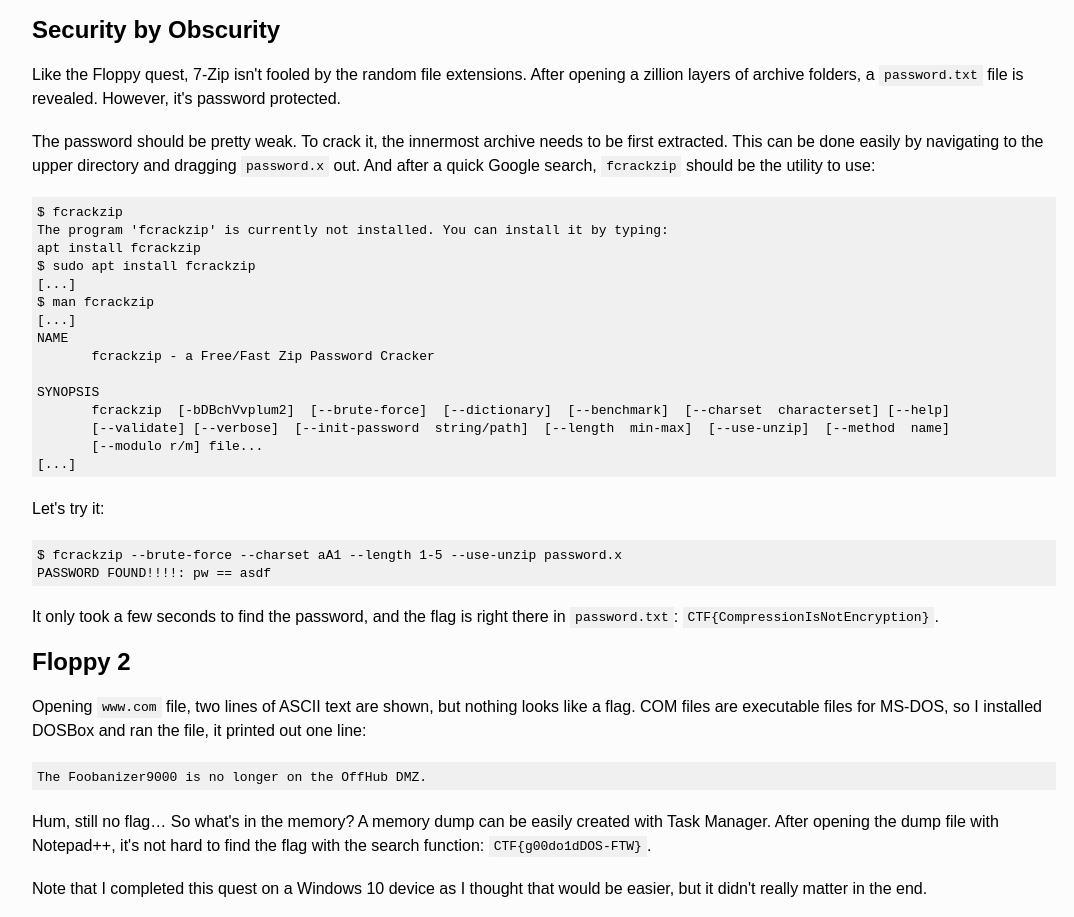
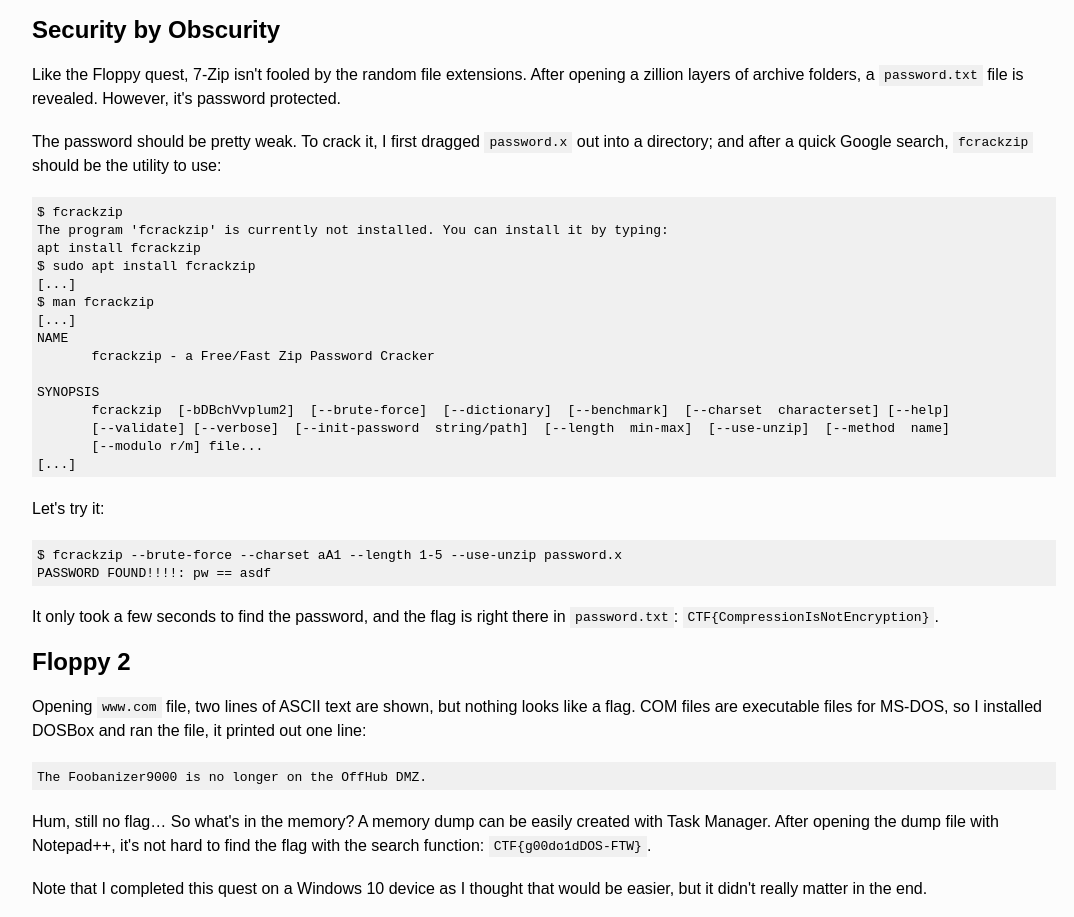
Before and after one commit to jspenguin2017/Blog, a website: page docs/Google_CTF_2018_1.html in a window 1280 px wide. Shown: the part 1464-2381 px from the top of the page, without its empty margins (96-1170 px from the left). Drawn offline with Linux system fonts and the light colour scheme.

Commit message:
rephrase

```diff
--- a/docs/Google_CTF_2018_1.html
+++ b/docs/Google_CTF_2018_1.html
@@ -86,10 +86,9 @@ CTF{caesarcipherisasubstitutioncipher}
 <p>Like the Floppy quest, 7-Zip isn't fooled by the random file extensions. After
 opening a zillion layers of archive folders, a <code>password.txt</code> file is revealed.
 However, it's password protected.</p>
-<p>The password should be pretty weak. To crack it, the innermost archive needs
-to be first extracted. This can be done easily by navigating to the upper
-directory and dragging <code>password.x</code> out. And after a quick Google search,
-<code>fcrackzip</code> should be the utility to use:</p>
+<p>The password should be pretty weak. To crack it, I first dragged <code>password.x</code>
+out into a directory; and after a quick Google search, <code>fcrackzip</code> should be
+the utility to use:</p>
 <pre><code>$ fcrackzip
 The program 'fcrackzip' is currently not installed. You can install it by typing:
 apt install fcrackzip
```
Also changed, not shown: src/pages/Google_CTF_2018_1.MD (+3 -4 lines).
